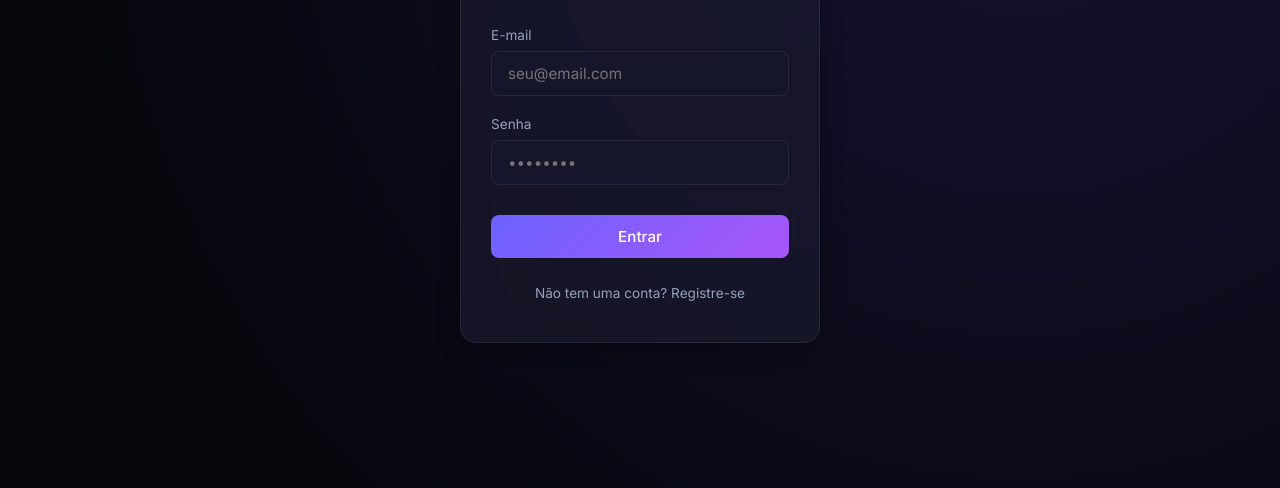
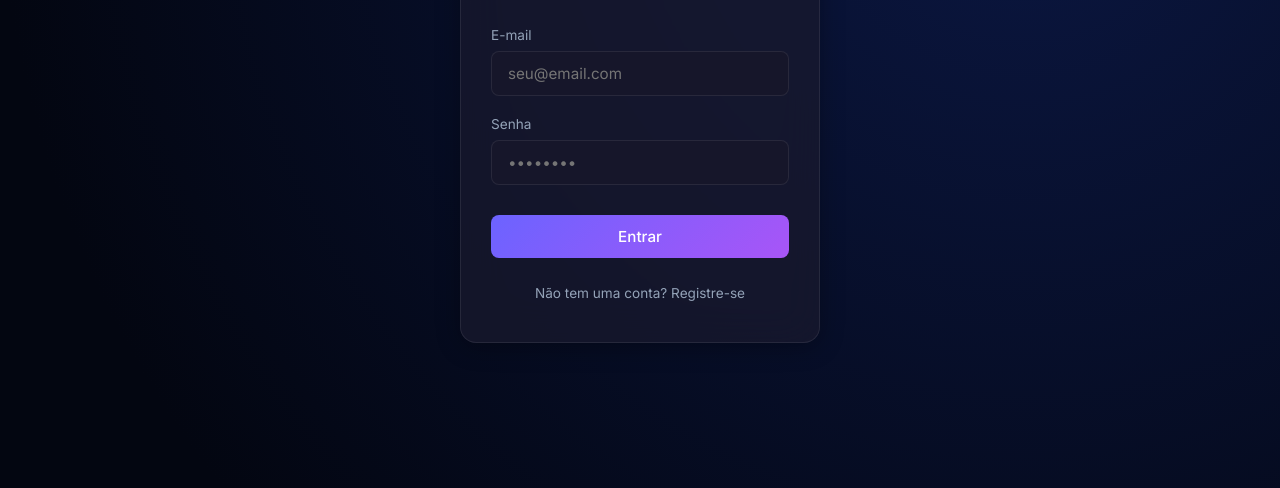
Before and after one commit to BrenoMaia0208/ProjetoBrenoMaia, a plain HTML site: page index.html in a window 1280 px wide. Shown: the part 312-800 px from the top of the page. Drawn offline with nearby package versions, Linux system fonts and the light colour scheme.

Commit message:
design: altera cor do gradiente de fundo para azul royal

```diff
--- a/css/styles.css
+++ b/css/styles.css
@@ -34,7 +34,7 @@
 }
 
 body {
-    background: radial-gradient(circle at 80% 20%, #151230 0%, #06060c 80%) !important;
+    background: radial-gradient(circle at 80% 20%, #0b1742 0%, #030611 85%) !important;
     color: var(--text-primary);
     min-height: 100vh;
     overflow-x: hidden;
```
